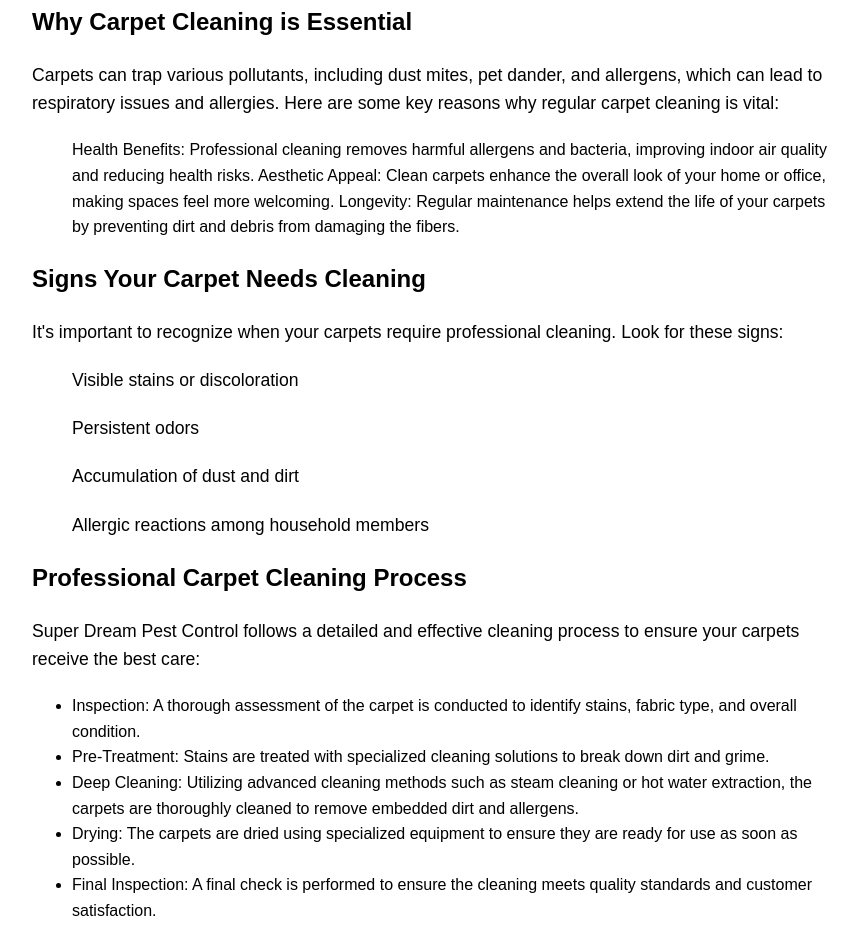
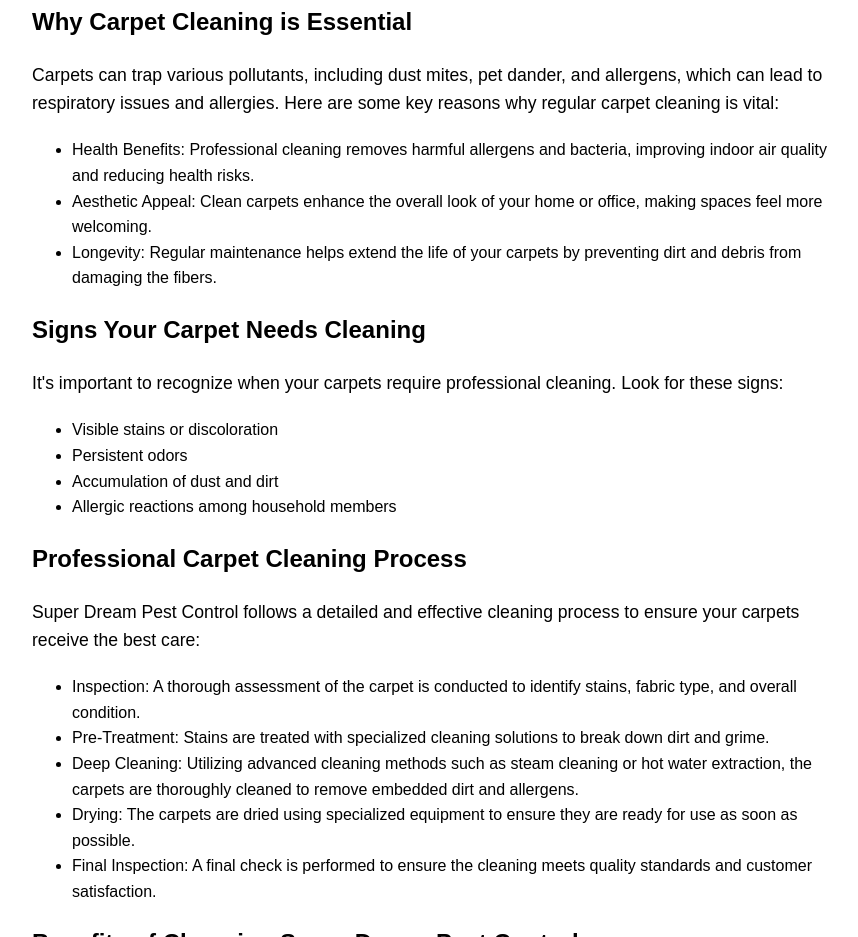
Before and after one commit to imarkwilson/carpetcleaning, a plain HTML site: page index.html in a window 1280 px wide. Shown: the part 851-1788 px from the top of the page, without its empty margins (208-1066 px from the left). Drawn offline with Linux system fonts and the light colour scheme.

Commit message:
Update index.html

```diff
--- a/index.html
+++ b/index.html
@@ -62,18 +62,18 @@
 <h2>Why Carpet Cleaning is Essential</h2>
 <p>Carpets can trap various pollutants, including dust mites, pet dander, and allergens, which can lead to respiratory issues and allergies. Here are some key reasons why regular carpet cleaning is vital:</p>
 <ul>
-  <list>Health Benefits: Professional cleaning removes harmful allergens and bacteria, improving indoor air quality and reducing health risks.</list>
-<list>Aesthetic Appeal: Clean carpets enhance the overall look of your home or office, making spaces feel more welcoming.</list>
-<list>Longevity: Regular maintenance helps extend the life of your carpets by preventing dirt and debris from damaging the fibers.</list>
+  <li>Health Benefits: Professional cleaning removes harmful allergens and bacteria, improving indoor air quality and reducing health risks.</li>
+<li>Aesthetic Appeal: Clean carpets enhance the overall look of your home or office, making spaces feel more welcoming.</li>
+<li>Longevity: Regular maintenance helps extend the life of your carpets by preventing dirt and debris from damaging the fibers.</li>
 </ul>
 
    <h2> Signs Your Carpet Needs Cleaning</h2>
 <p>It's important to recognize when your carpets require professional cleaning. Look for these signs:</p>
 <ul>
-  <p>Visible stains or discoloration</p>
-<p>Persistent odors</p>
-<p>Accumulation of dust and dirt</p>
-<p>Allergic reactions among household members</p>
+  <li>Visible stains or discoloration</li>
+<li>Persistent odors</li>
+<li>Accumulation of dust and dirt</li>
+<li>Allergic reactions among household members</li>
 </ul>
 
    <h2> Professional Carpet Cleaning Process</h2>
```
